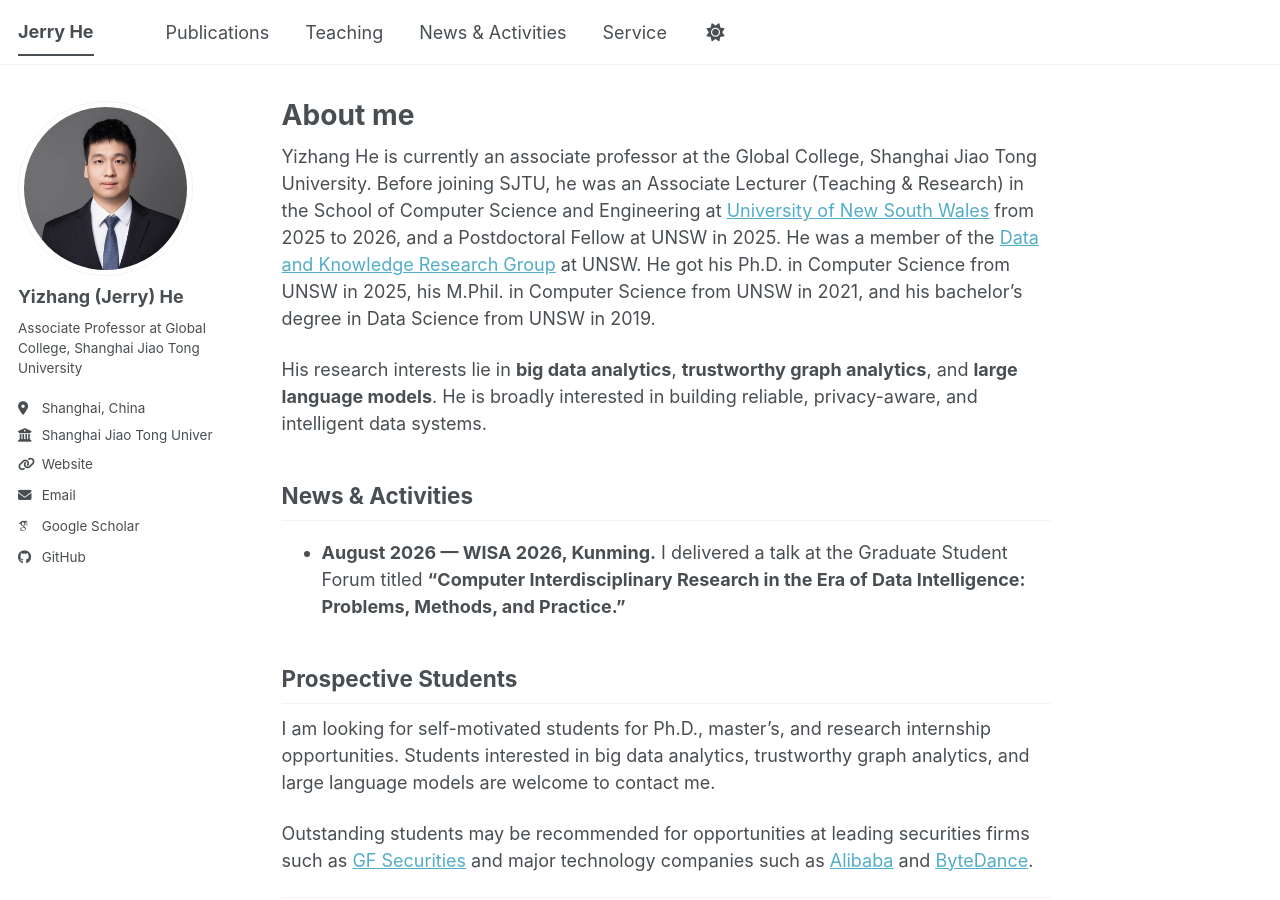
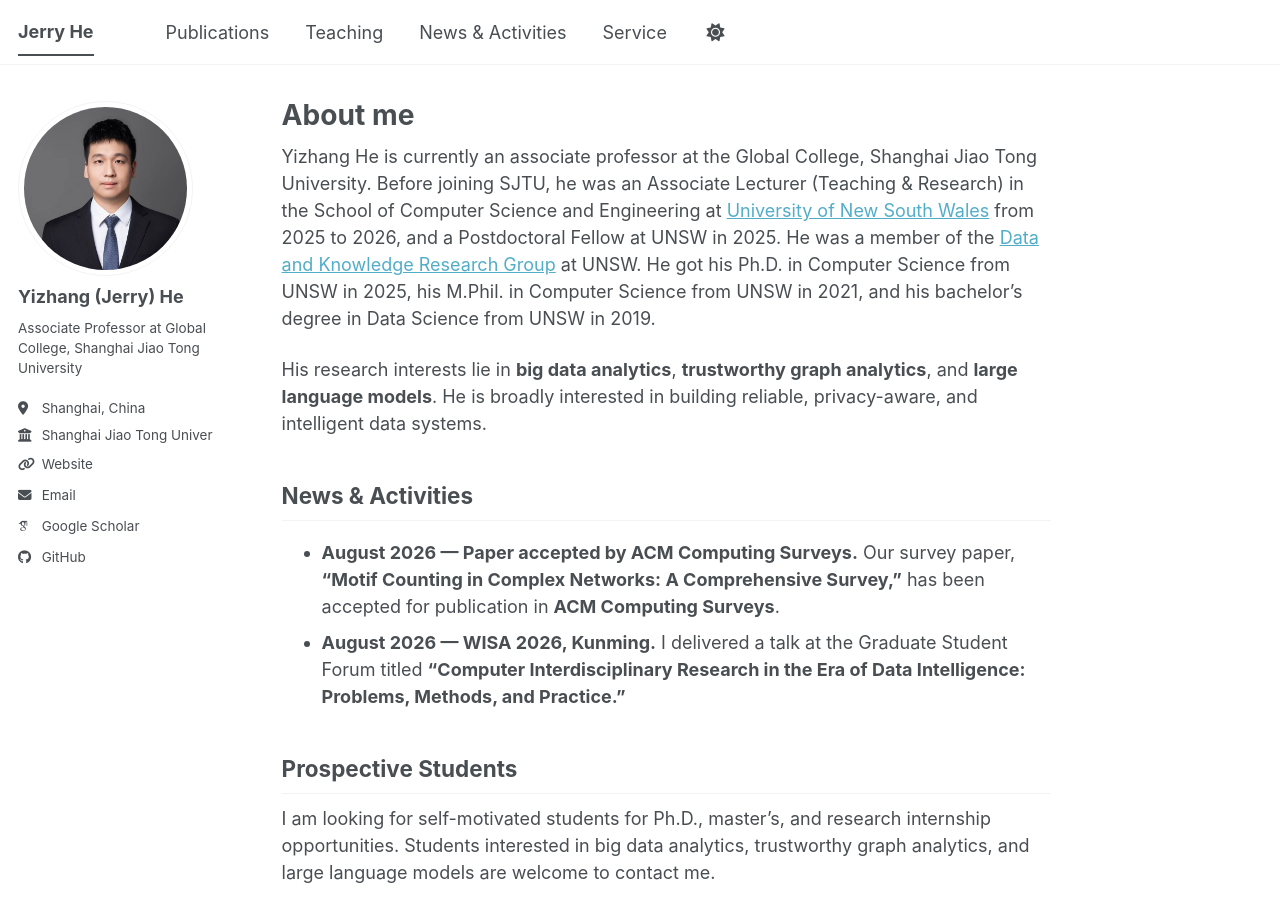
Before and after one commit to jerryUNSW/jerryUNSW.github.io, a Jekyll site: the page built from _pages/about.md, in a window 1280 px wide and 900 px high. Built offline with Jekyll 4.4.1, drawn with Linux system fonts in a browser that asks for light colours; some web fonts are replaced; a script bundle is joined from its source files by our own code; library files that are not in the unit come from our copies.

Commit message:
Add ACM Computing Surveys acceptance news

```diff
--- a/_pages/about.md
+++ b/_pages/about.md
@@ -14,6 +14,7 @@ His research interests lie in **big data analytics**, **trustworthy graph analyt
 
 ## <span id="news">News & Activities</span>
 
+- **August 2026 — Paper accepted by ACM Computing Surveys.** Our survey paper, **“Motif Counting in Complex Networks: A Comprehensive Survey,”** has been accepted for publication in **ACM Computing Surveys**.
 - **August 2026 — WISA 2026, Kunming.** I delivered a talk at the Graduate Student Forum titled **“Computer Interdisciplinary Research in the Era of Data Intelligence: Problems, Methods, and Practice.”**
 
 ## Prospective Students
```
